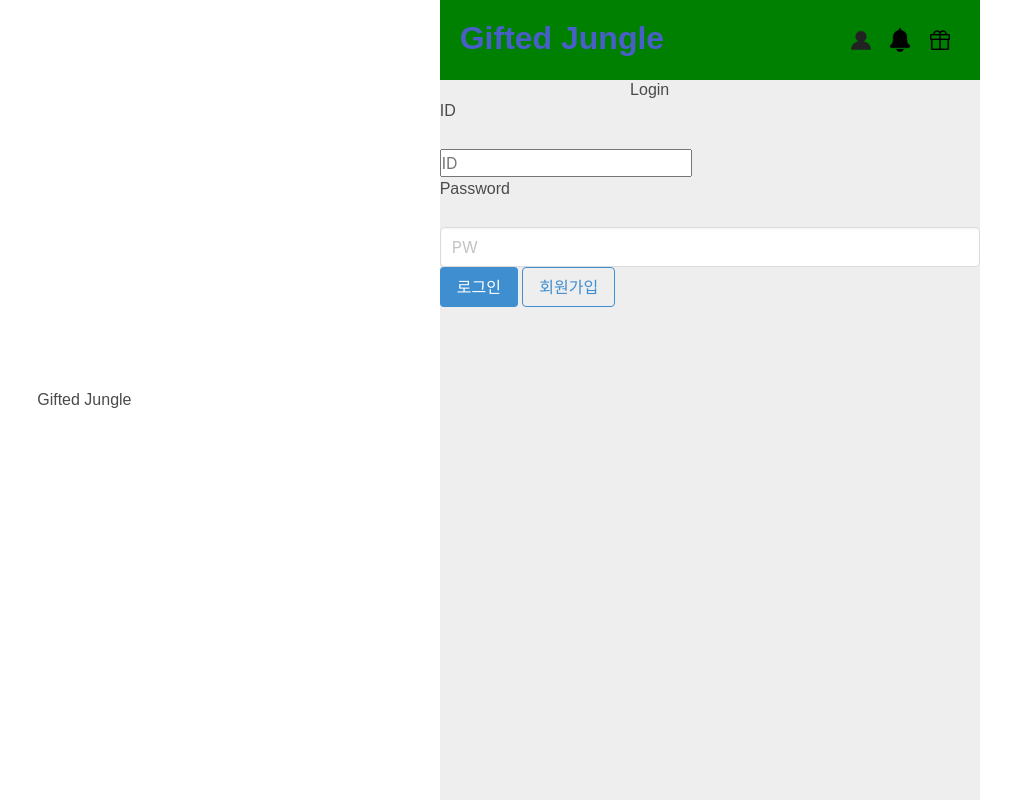
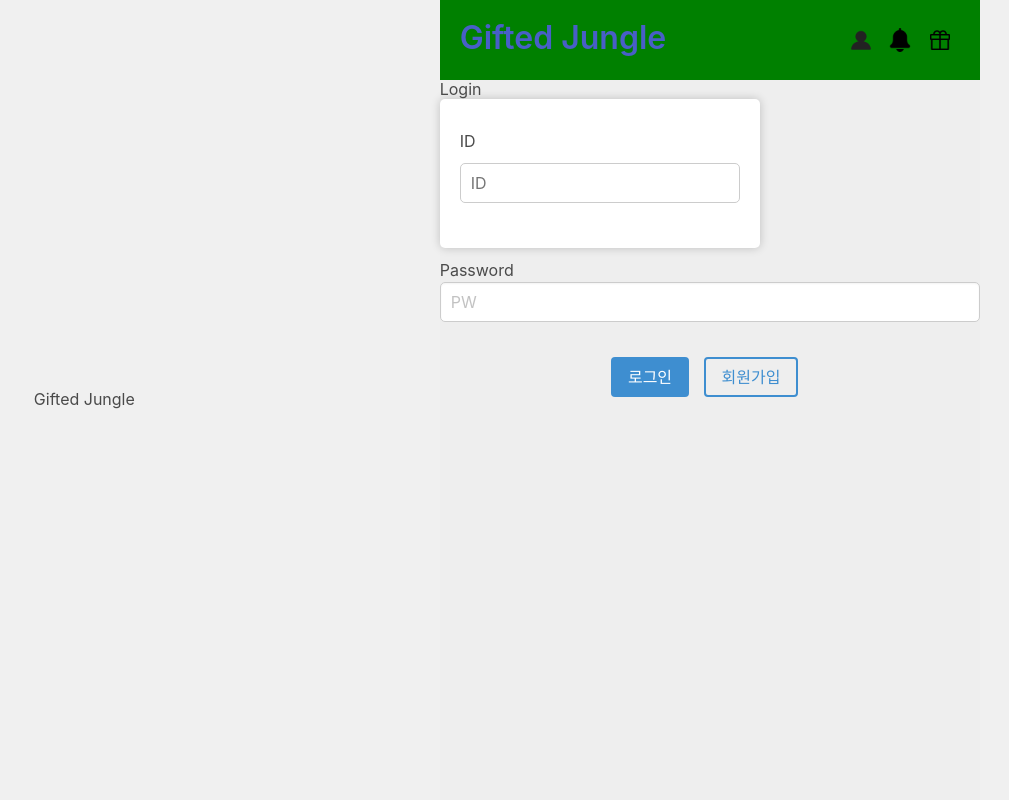
Before and after one commit to sungjaebae/giftedjungle, a Flask app: page /login in a window 1280 px wide. Shown: the whole page, without its empty margins (271-1280 px from the left). Run offline with Flask 3, Linux system fonts and the light colour scheme; some libraries are stand-ins or nearby versions; some web fonts are replaced.

Commit message:
인증 ui 수정

```diff
--- a/routes/authentication.py
+++ b/routes/authentication.py
@@ -16,7 +16,6 @@
         id_recieve = request.form['id_give']
         pw_recieve = request.form['pw_give']
 
-        # id, 암호화된 pw을 가지고 해당 유저를 찾습니다.
         result = db.users.find_one({'id': id_recieve, 'pw': pw_recieve})
 
         # JWT 토큰 발급
@@ -54,6 +53,15 @@
         db.users.insert_one(
             {'id': id_recieve, 'pw': pw_recieve, 'name': name_recieve})
 
+        return jsonify({'result': 'success'})
+
+@authentication.route('/sign/check', methods =["POST"])
+def checkID():
+   id_recieve = request.form["id_give"]
+   result = db.users.find_one({'id': id_recieve})
+   if result is not None:
+        return jsonify({'result': 'fail', 'msg': '이미 사용중인 ID입니다'})
+   else:
         return jsonify({'result': 'success'})
 
 
@@ -110,3 +118,10 @@
         return response
     except jwt.exceptions.DecodeError:
         return jsonify({'result': 'fail', 'msg': '토큰 디코딩 오류'})
+
+@authentication.route('/mypage/delete', methods=["POST"])
+def delete():
+    token_receive = request.cookies.get('mytoken')
+    payload = jwt.decode(token_receive, SECRET_KEY, algorithms=['HS256'])
+    db.users.delete_one({"id":payload["id"]})
+    return jsonify({'result':'success', 'msg': '회원탈퇴 되었습니다.'})
--- a/templates/login.html
+++ b/templates/login.html
@@ -14,7 +14,6 @@
   margin: 0;
   padding: 0;
   box-sizing: border-box;
-    font-family: "Poppins", sans-serif;
 }
 
 body {
@@ -22,22 +21,80 @@
   justify-content: center;
   align-items: center;
   min-height: 100vh;
-
+  background-color: #f0f0f0;
 }
 
 .wrap {
-    width: 420px;
+  width: 320px;
+  background-color: #fff;
+  border-radius: 5px;
+  box-shadow: 0 0 10px rgba(0, 0, 0, 0.2);
+  padding: 20px;
+  text-align: center; /* 전체 폼 가운데 정렬 */
 }
 
 h1 {
-    font-size: 36px;
-    text-align: center;
-
+  font-size: 24px;
+  margin-bottom: 20px;
 }
 
-  .input-box {
+.inbox {
+  margin: 10px 0;
+  text-align: left; /* 레이블과 입력 칸 왼쪽 정렬 */
+}
+
+.label {
+  font-size: 16px;
+  font-weight: bold;
+  color: #333;
+  display: block;
+  margin-bottom: 5px;
+}
+
+.inbox input {
   width: 100%;
-    height: 50px;
+  height: 40px;
+  padding: 10px;
+  font-size: 16px;
+  border: 1px solid #ccc;
+  border-radius: 5px;
+  margin-bottom: 15px;
+}
+
+.inbox box-icon[type='solid'] {
+  font-size: 18px;
+  color: #888;
+}
+
+.bottom {
+  margin-top: 20px;
+  text-align: center;
+}
+
+.button {
+  font-size: 16px;
+  padding: 10px 20px;
+  border-radius: 5px;
+  cursor: pointer;
+  background-color: #3498db;
+  color: #fff;
+  border: none;
+  margin-right: 10px;
+}
+
+.button.is-outlined {
+  background-color: transparent;
+  border: 2px solid #3498db;
+  color: #3498db;
+}
+
+.button:hover {
+  background-color: #257ab6;
+}
+
+.button.is-outlined:hover {
+  background-color: #3498db;
+  color: #fff;
 }
 
 </style>
@@ -69,11 +126,11 @@
 </script>
 {% endblock %}
 {% block content %}
+<h1>Login</h1>
   <div class="wrap">
-  <h1>Login</h1>
     <div class="inbox">
       <label class="input-box">ID</label>
-        <input class="inbox" id ="input_ID" type="" placeholder="ID">
+        <input class="inbox" id ="input_ID" type="text" placeholder="ID">
         <box-icon type='solid' name='user'></box-icon>
       </div>
     </div>
```
Also changed, not shown: templates/mypage.html (+56 -0 lines), templates/sign.html (+17 -0 lines), static/images/coffee.webp (added), static/images/giftcard.webp (added), static/images/randombox.webp (added), static/images/stationery.webp (added). Lines whose indentation alone changed are shown as unchanged.
